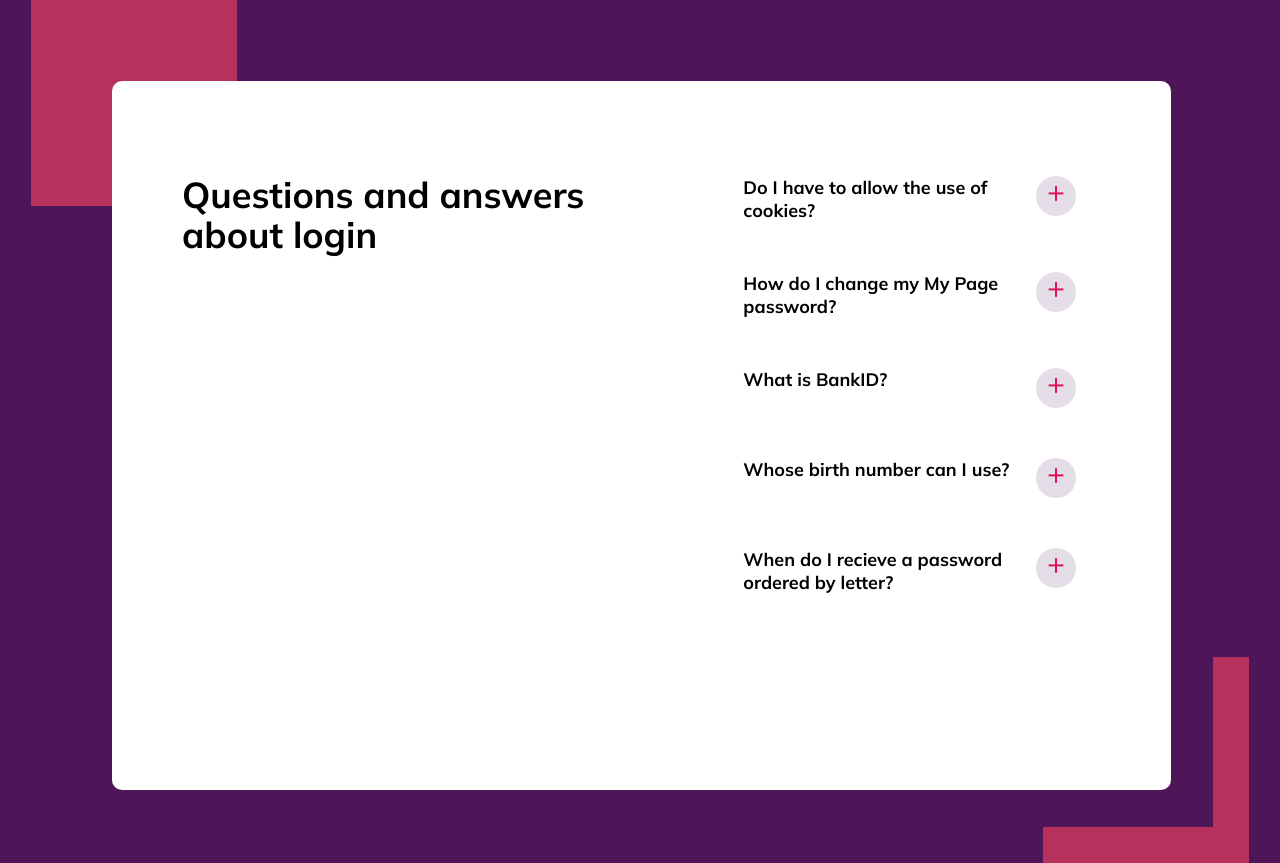
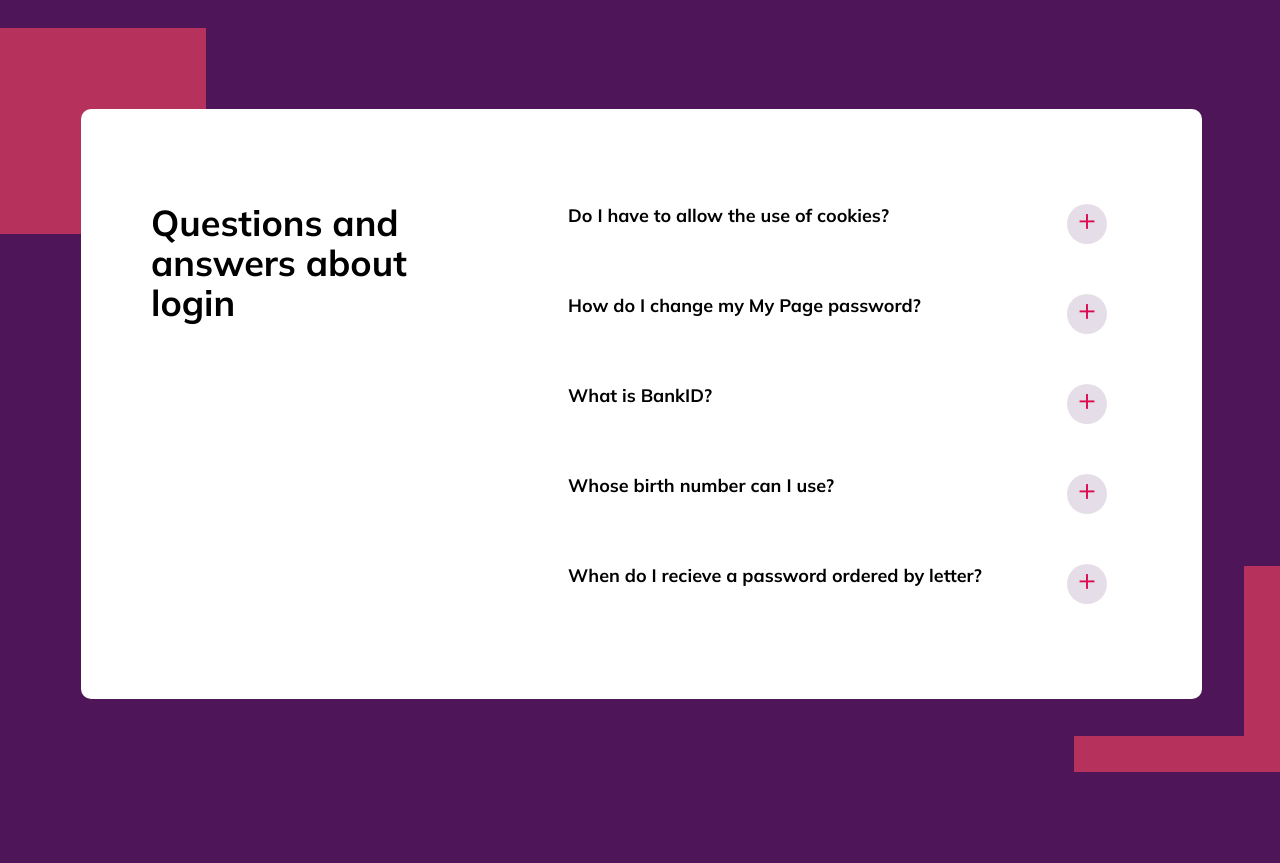
Before and after one commit to omr-dev/accordion, a React (Vite) app: page / in a window 1280 px wide. After the commit the page ends 800 px from the top, so only its background shows below. Built offline with nearby package versions, Linux system fonts and the light colour scheme.

Commit message:
style bug fixed

```diff
--- a/src/App.css
+++ b/src/App.css
@@ -5,6 +5,7 @@ body{
     font-family: "Mulish", sans-serif;
 
 }
+
 .App{
     display: flex;
     justify-content: center;
@@ -13,43 +14,30 @@ body{
     height: 100vh;
 
 
+
 }
 .container{
-    background-color: var(--clr-grape-purple);
-    padding: 8.1rem;
 
-    width: 1218px;
-    height: 863px;
-    margin: auto;
-    position: relative;
+position: relative;
+
+
 }
-.container .up-left-box{
-    width: 206px;
-    height: 206px;
-    background-color:var(--clr-rich-maroon);
-    position: absolute;
-    top: 0;
-    left: 0;
-}
-.container .down-right-boxes{
-    width: 206px;
-    height: 206px;
-    background-color: var(--clr-rich-maroon);
-    position: absolute;
-    bottom: 0;
-    right: 0;
-}
-.container .down-right-boxes .down-right-purple-inner-box{
-    width: 170px;
-    height: 170px;
-    background-color: var(--clr-grape-purple);
-}
-.container .main-box {
+/*.container .container-inner{
+    display: flex;
+    justify-content: center;
+    align-items: center;
+    width: 100%;
+    height: 100%;
+    padding: 8.1rem 7.8rem 7.3rem 8.1rem;
+
+
+}*/
+.main-box {
     background-color: var(--clr-white);
-    height: 709px;
-    width: 1059px;
-    position: absolute;
-    top:81px;
+
+    position: center;
+    margin: 8.1rem 7.8rem 7.3rem 8.1rem;
+
     border-radius: 10px;
     padding: 70px;
     display: flex;
@@ -57,10 +45,36 @@ body{
 
 
 
+
 }
+
+.up-left-box{
+    width: 20.6rem;
+    height: 20.6rem;
+    background-color:var(--clr-rich-maroon);
+    position: absolute;
+    top: 0;
+    left: 0;
+    z-index: -1;
+}
+.down-right-boxes{
+    width: 20.6rem;
+    height: 20.6rem;
+    background-color: var(--clr-rich-maroon);
+    position: absolute;
+    bottom: 0;
+    right: 0;
+    z-index: -1;
+}
+ .down-right-boxes .down-right-purple-inner-box{
+    width: 170px;
+    height: 170px;
+    background-color: var(--clr-grape-purple);
+}
+
 .main-box .main-box-title{
 
-    flex-grow: 3;
+    flex-basis: 35%;
 }
 .main-box .main-box-title h1{
     font-style: normal;
@@ -69,7 +83,8 @@ body{
     line-height: 40px;
 }
 .main-box .main-box-questions {
-    flex-grow: 5;
+    flex-basis: 65%;
+
 
 
 }
```
Also changed, not shown: src/App.tsx (+21 -19 lines).
